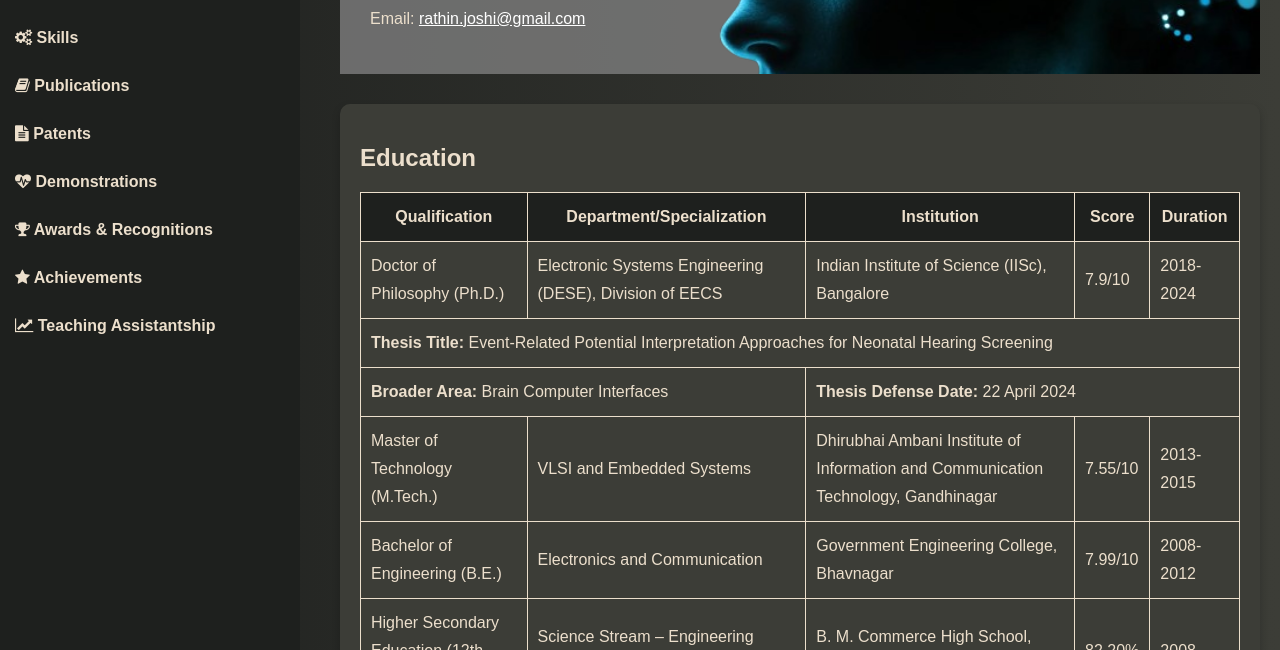
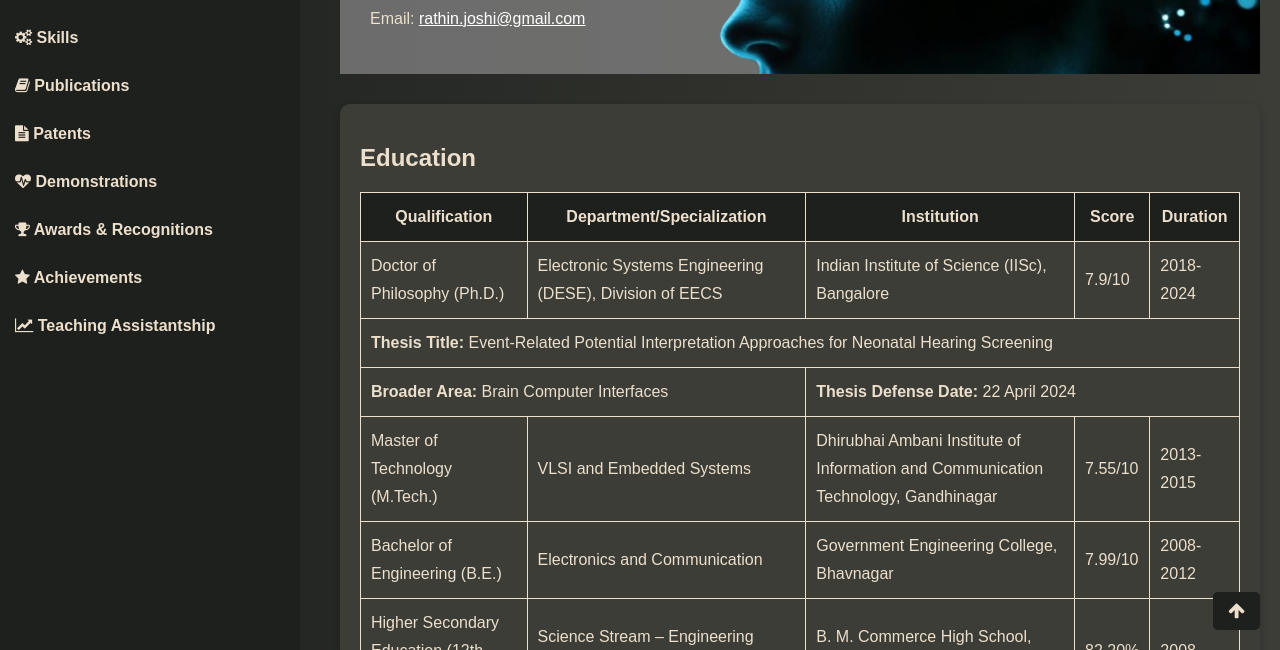
Before and after one commit to Rathin63/website, a plain HTML site: page index.html in a window 1280 px wide. Shown: the part 150-800 px from the top of the page. Drawn offline with Linux system fonts and the light colour scheme.

Commit message:
Added Up Button

```diff
--- a/index.html
+++ b/index.html
@@ -160,6 +160,23 @@
             gap: 10px; /* Space between iframes */
             align-items: center;
         }
+
+        .home-button {
+        position: fixed;
+        bottom: 20px;
+        right: 20px;
+        background-color: var(--primary-bg-color);
+        color: var(--primary-color);
+        padding: 10px 15px;
+        border-radius: 5px;
+        text-align: center;
+        font-size: 18px;
+        text-decoration: none;
+        }
+
+        .home-button:hover {
+        background-color: var(--secondary-bg-color);
+        }
     </style>
     <script>
         document.addEventListener('DOMContentLoaded', (event) => {
@@ -205,6 +222,7 @@
         <a href="#achievements"><i class="fa fa-star"></i> Achievements</a>
         <a href="#teaching"><i class="fa fa-line-chart"></i> Teaching Assistantship</a>
     </div>
+    <a href="#" class="home-button fa fa-arrow-up"></a>
     <div class="content">
         <div class="header">
             <h1> Rathin K. Joshi </h1>
@@ -595,7 +613,6 @@
 
         <div id="awards" class="section">
             <h2>Awards and Recognitions</h2>
-            <br>
             <ol>
                 <li>
                     <h3>SHIFT Health Hackathon Winners (Nov-2022) </h3>
```
